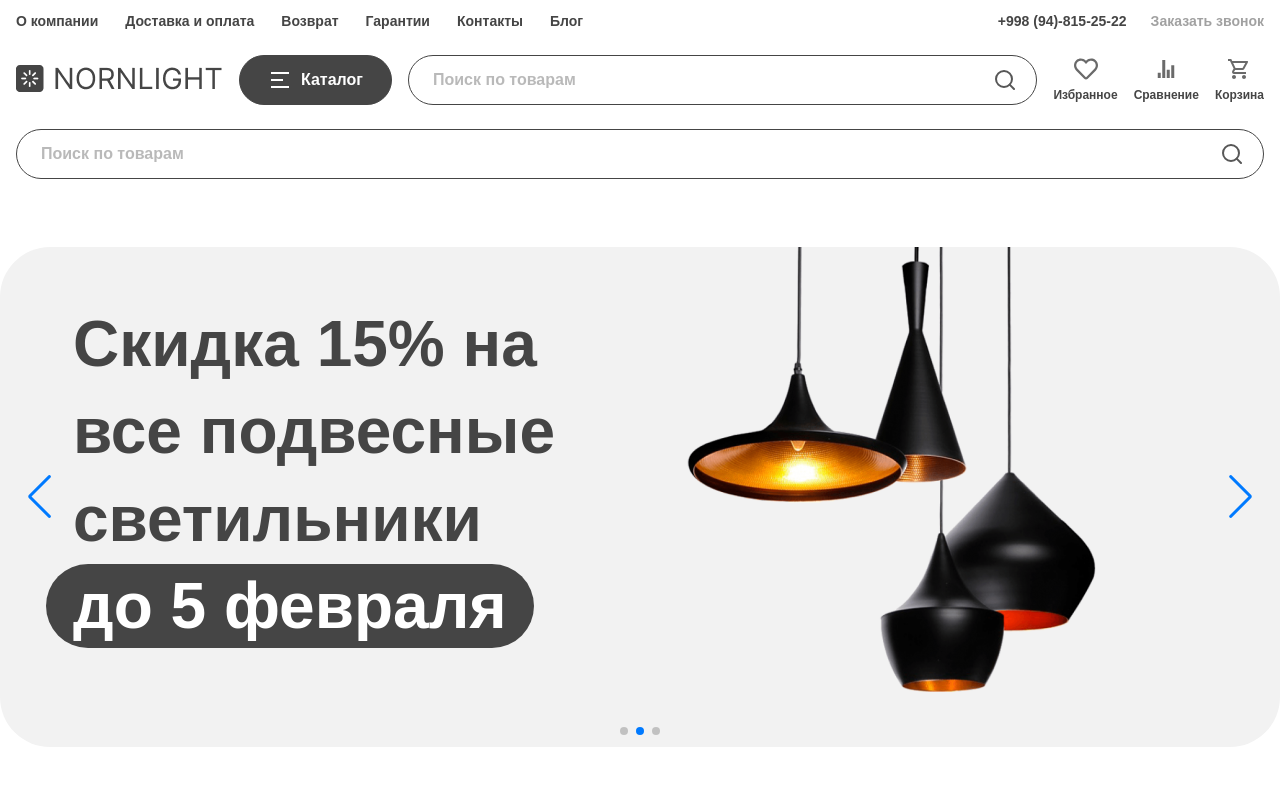
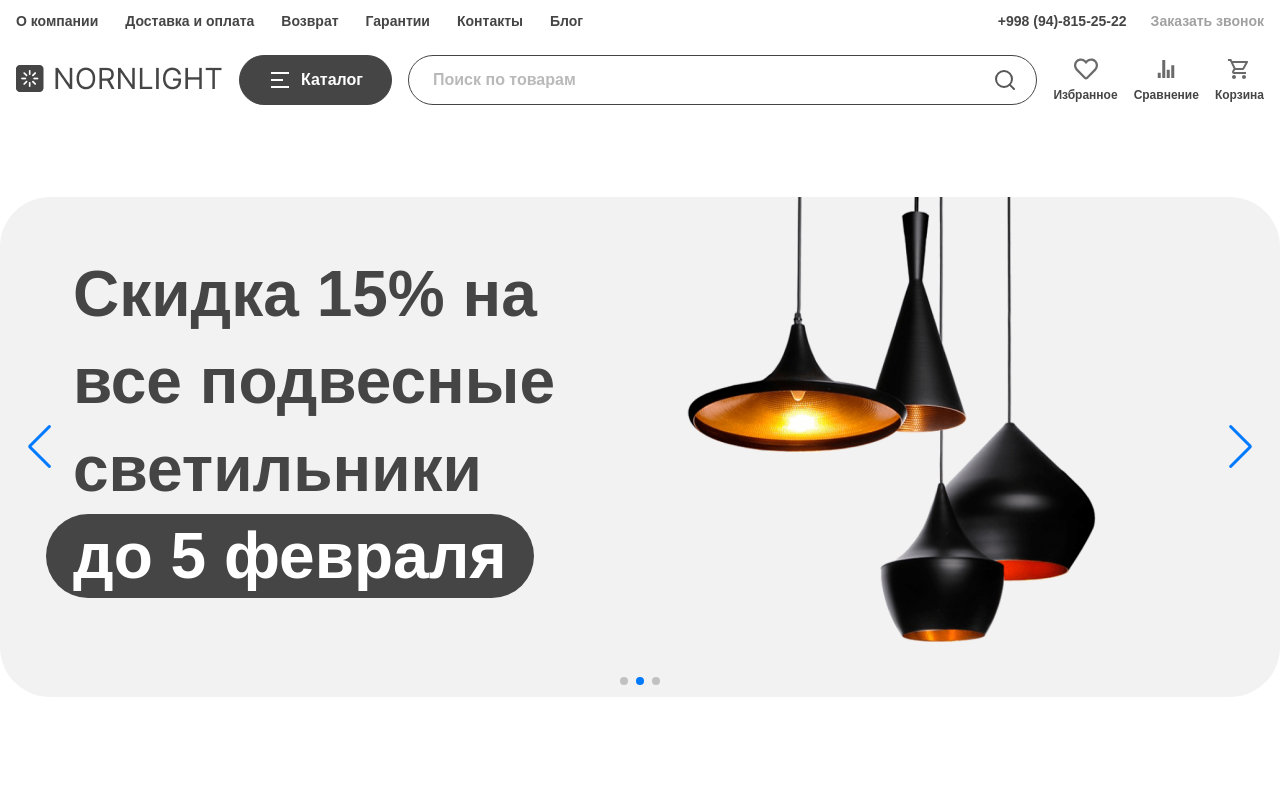
Before and after one commit to Javohir-alimovvv/react-lesson007-8, a React (Vite) app: page / in a window 1280 px wide. Shown: the top 794 px of the page. Built offline with nearby package versions, Linux system fonts and the light colour scheme.

Commit message:
header media

```diff
--- a/src/components/header/Header.jsx
+++ b/src/components/header/Header.jsx
@@ -63,10 +63,10 @@ const Header = () => {
                     </div>
                 </div>
                 <div className="container">
-                <form className='form__content'>
-                    <input className='input__search' type="text" placeholder='Поиск по товарам' />
-                    <button className='btn__search'><FiSearch /></button>
-                </form>
+                    <form className='form__content__media'>
+                        <input className='input__search' type="text" placeholder='Поиск по товарам' />
+                        <button className='btn__search'><FiSearch /></button>
+                    </form>
                 </div>
                 <div className="containeryuiug">
                     <div className={`saidbar ${isSidebarOpen ? 'open' : 'closed'}`}>
--- a/src/components/header/Header.scss
+++ b/src/components/header/Header.scss
@@ -41,7 +41,8 @@
             line-height: 19.12px;
             text-align: left;
             color: #454545;
-            &:hover{
+
+            &:hover {
                 color: #f4a615;
             }
         }
@@ -55,7 +56,8 @@
             text-align: left;
             color: #454545;
             opacity: .5;
-            &:hover{
+
+            &:hover {
                 color: #f4a615;
             }
         }
@@ -176,11 +178,10 @@
 }
 
 
-.form__content {
+.form__content__media {
     width: auto;
     flex: 1;
     height: 50px;
-    display: none;
     display: flex;
     align-items: center;
     justify-content: space-between;
@@ -188,6 +189,7 @@
     border-radius: 100px;
     padding: 0px 19px 0px 24px;
     gap: 16px;
+    display: none;
 
     .input__search {
         width: 100%;
@@ -216,6 +218,7 @@
     }
 }
 
+
 .saidbar {
     width: 100%;
     height: auto;
@@ -227,6 +230,7 @@
     z-index: 2222;
     transition: transform 0.3s ease;
     background: #ffffffe8;
+
     .header__top__lenks {
         width: 100%;
         display: flex;
@@ -346,7 +350,7 @@
         }
     }
 
-    .form__content {
+    .form__content__media {
         display: block;
         display: flex;
     }
```
